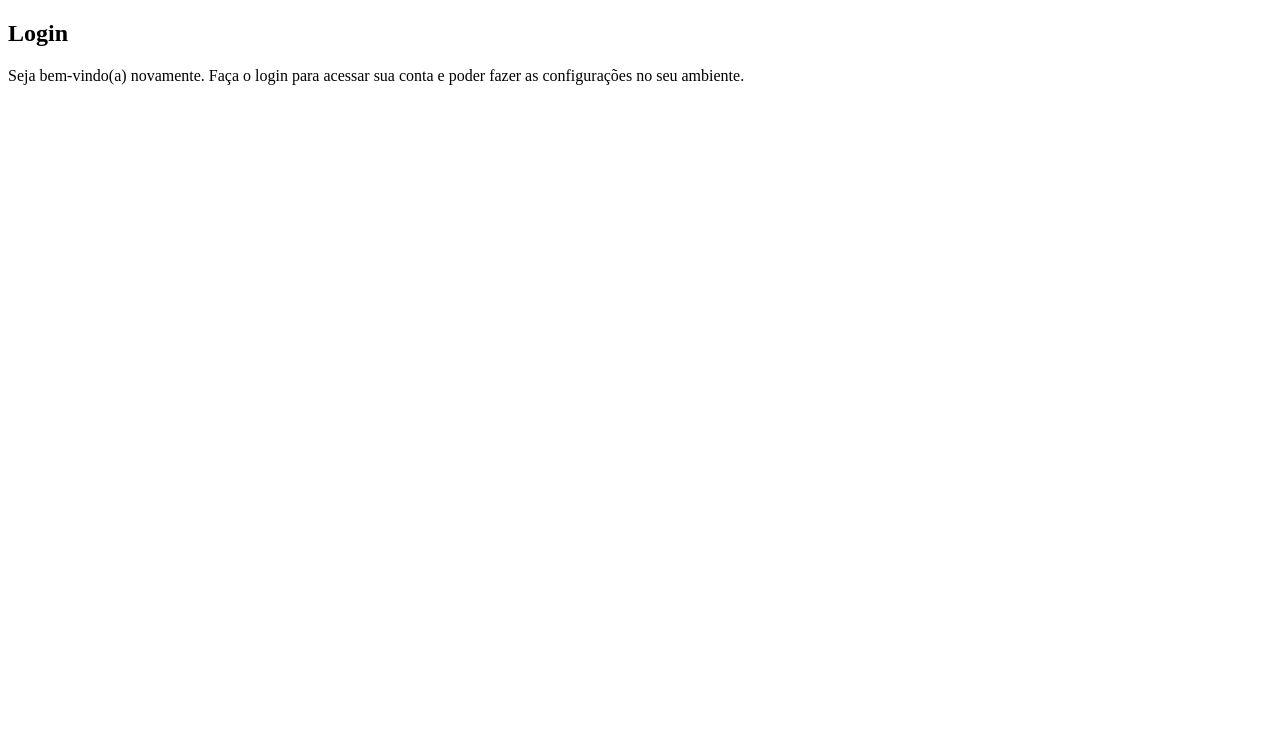
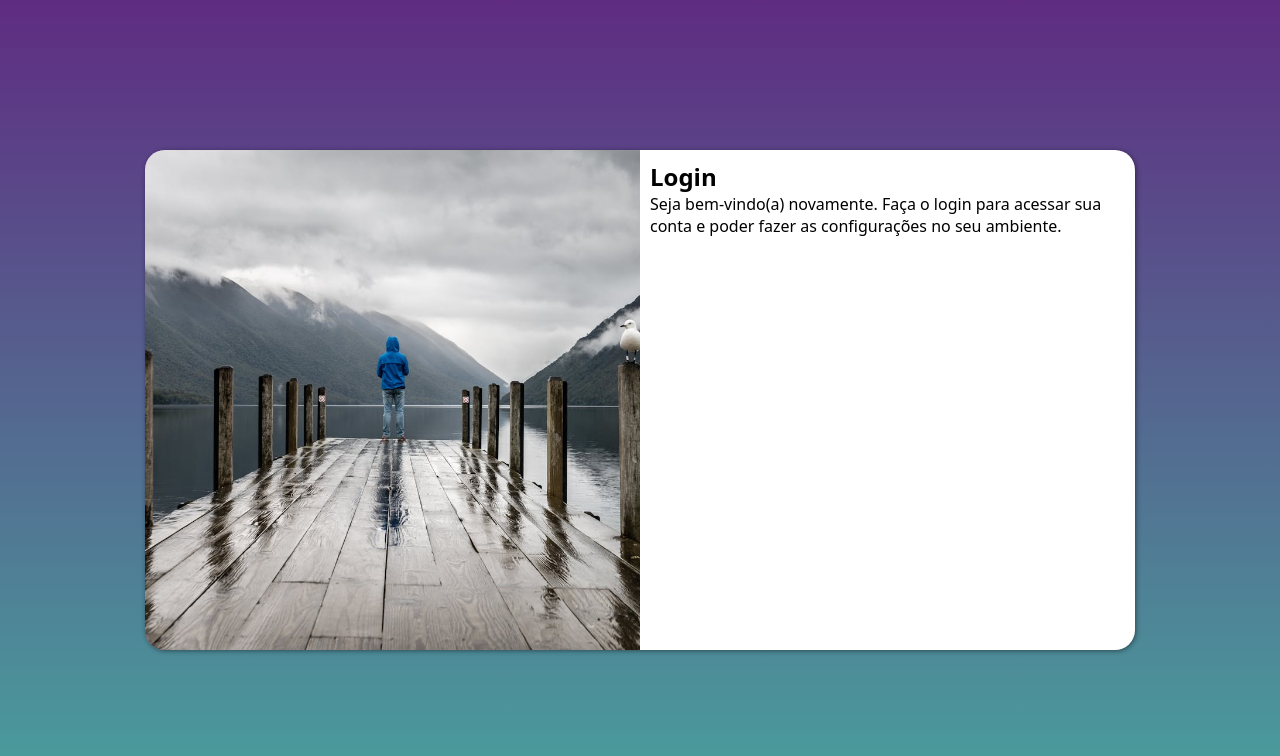
Before and after one commit to Hellsccythe/projeto-login, a plain HTML site: page index.html in a window 1280 px wide. Drawn offline with Linux system fonts and the light colour scheme.

Commit message:
media query para outras telas

```diff
--- /dev/null
+++ b/estilos/media-query.css
@@ -0,0 +1,52 @@
+@charset "UTF-8";
+
+:root{
+    --lilas:#5f2c82;
+    --verde:#49a09d;
+
+}
+
+@media screen and (min-width: 768px) and (max-width: 992px) {
+
+    body{
+        background-image: linear-gradient(to top, var(--verde), var(--lilas));
+    }
+
+    section#login{
+        width: 80vw;
+    }
+
+    section#login>div#imagem{
+        float: left;
+        width: 30%;
+        height: 100%;
+        background-position: center center;
+    }
+
+    section#login>div#formulario{
+        float: right;
+        width: 70%;
+    }
+}
+
+@media screen and (min-width: 993px) {
+    body{
+        background-image: linear-gradient(to top, var(--verde), var(--lilas));
+    }
+
+    section#login{
+        width: 990px;
+    }
+
+    section#login>div#imagem{
+        float: left;
+        width: 50%;
+        height: 100%;
+        background-position: center center;
+    }
+
+    section#login>div#formulario{
+        float: right;
+        width: 50%;
+    }
+}
--- a/estilos/style.css
+++ b/estilos/style.css
@@ -1 +1,53 @@
 @charset "UTF-8";
+
+:root{
+    --lilas:#5f2c82;
+    --verde:#49a09d;
+
+}
+
+*{
+    margin: 0;
+    padding: 0;
+    font-family: system-ui, -apple-system, BlinkMacSystemFont, 'Segoe UI', Roboto, Oxygen, Ubuntu, Cantarell, 'Open Sans', 'Helvetica Neue', sans-serif;
+    box-sizing: border-box;
+}
+
+body, html{
+    background-color: var(--lilas);
+    height: 100vh;
+    width: 100vw;
+}
+
+main{
+    position: relative;
+    height: 100vh;
+    width: 100vw;
+}
+
+section#login{
+    position: absolute;
+    top: 50%;
+    left: 50%;
+    transform: translate(-50%, -50%);
+    background-color: white;
+    width: 250px;
+    height: 500px;
+    border-radius: 20px;
+    overflow: hidden;
+    box-shadow: 1px 1px 5px rgba(0, 0, 0, .450);
+    transition: width .2s, height .2s;
+    transition-timing-function: ease;
+}
+
+div#imagem{
+    display: block;
+    background: var(--lilas) url(../imagens/imagem-projeto-login.jpg) no-repeat;
+    height: 200px;
+    background-size: cover;
+}
+
+div#formulario{
+    display: block;
+    padding: 10px;
+}
--- a/index.html
+++ b/index.html
@@ -5,6 +5,7 @@
     <meta name="viewport" content="width=device-width, initial-scale=1.0">
     <title>login</title>
     <link rel="stylesheet" href="estilos/style.css">
+    <link rel="stylesheet" href="estilos/media-query.css">
 </head>
 <body>
     <main>
```
